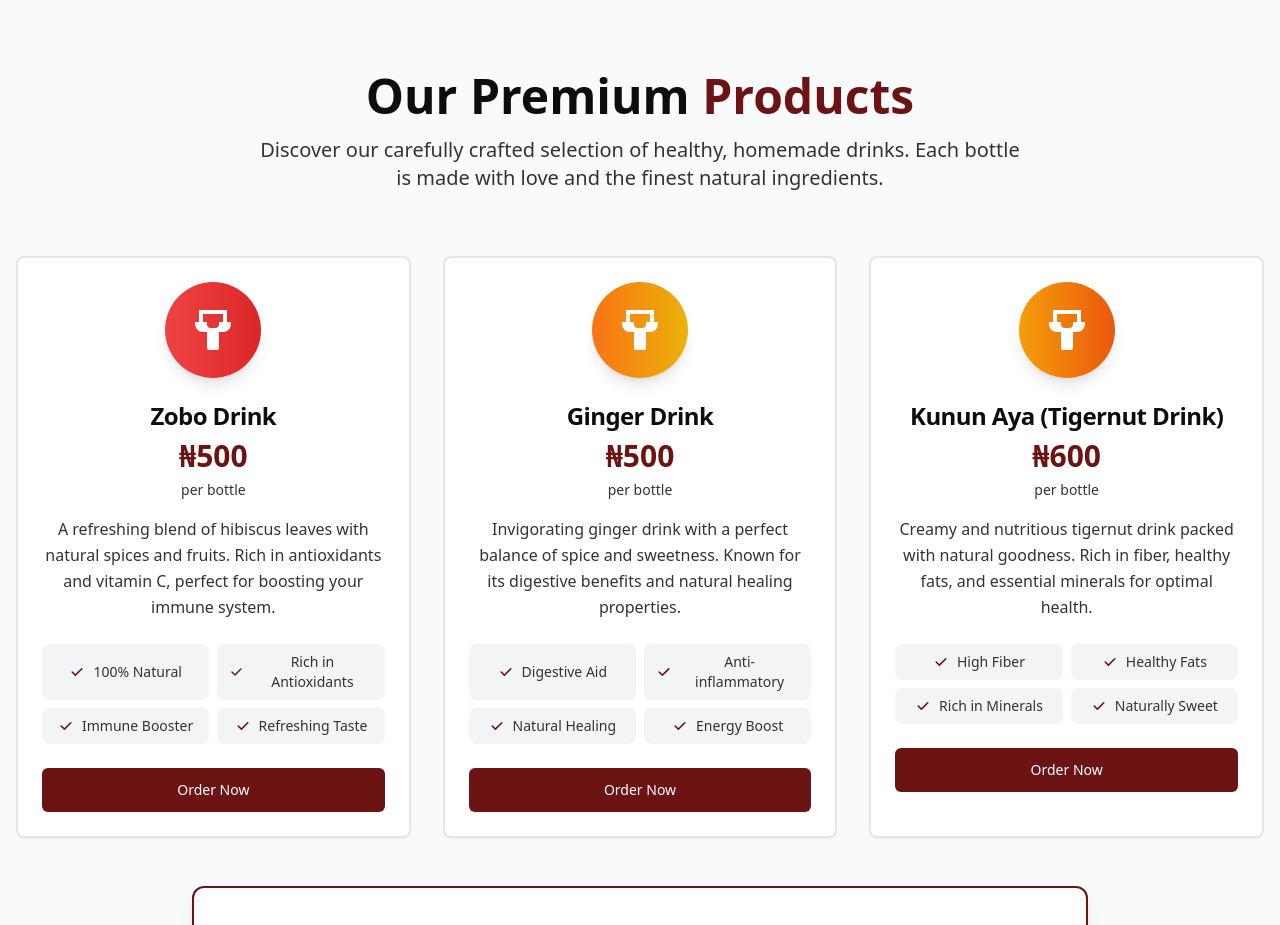
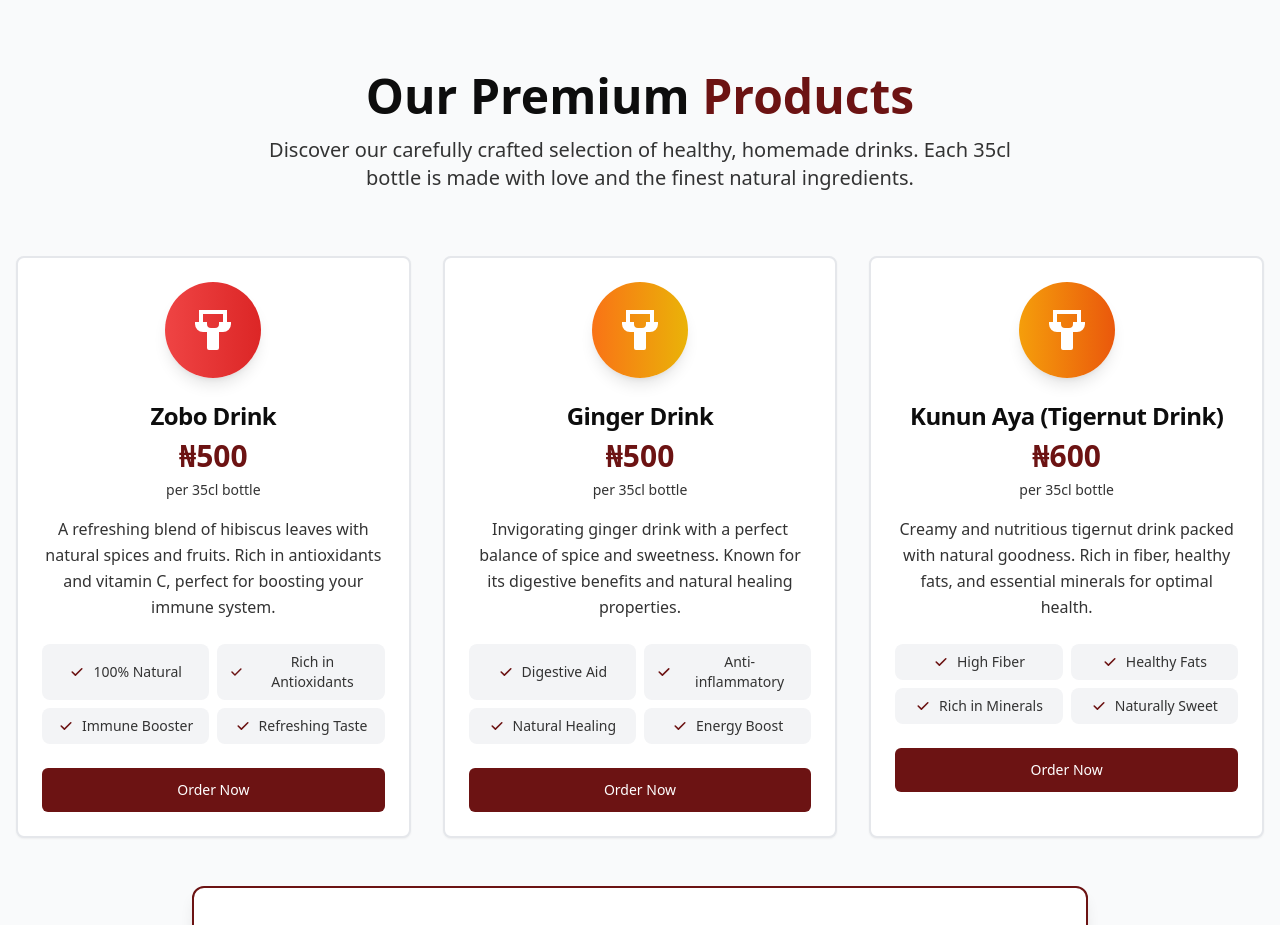
Before and after one commit to Amthle-haha-farms/hawa-farms-web, a React (Vite) app: page / in a window 1280 px wide. Shown: the part 880-1805 px from the top of the page. Built offline with nearby package versions, Linux system fonts and the light colour scheme.

Commit message:
Add bottle size details
Update product descriptions to include bottle size (35cl).

```diff
--- a/src/components/ProductsSection.tsx
+++ b/src/components/ProductsSection.tsx
@@ -43,7 +43,7 @@ const ProductsSection = () => {
           </h2>
           <p className="text-xl text-brand-gray max-w-3xl mx-auto">
             Discover our carefully crafted selection of healthy, homemade drinks.
-            Each bottle is made with love and the finest natural ingredients.
+            Each 35cl bottle is made with love and the finest natural ingredients.
           </p>
         </div>
 
@@ -60,7 +60,7 @@ const ProductsSection = () => {
                   {product.name}
                 </CardTitle>
                 <div className="text-3xl font-bold text-brand-red">{product.price}</div>
-                <div className="text-sm text-brand-gray">per bottle</div>
+                <div className="text-sm text-brand-gray">per 35cl bottle</div>
               </CardHeader>
 
               <CardContent className="text-center">
```
